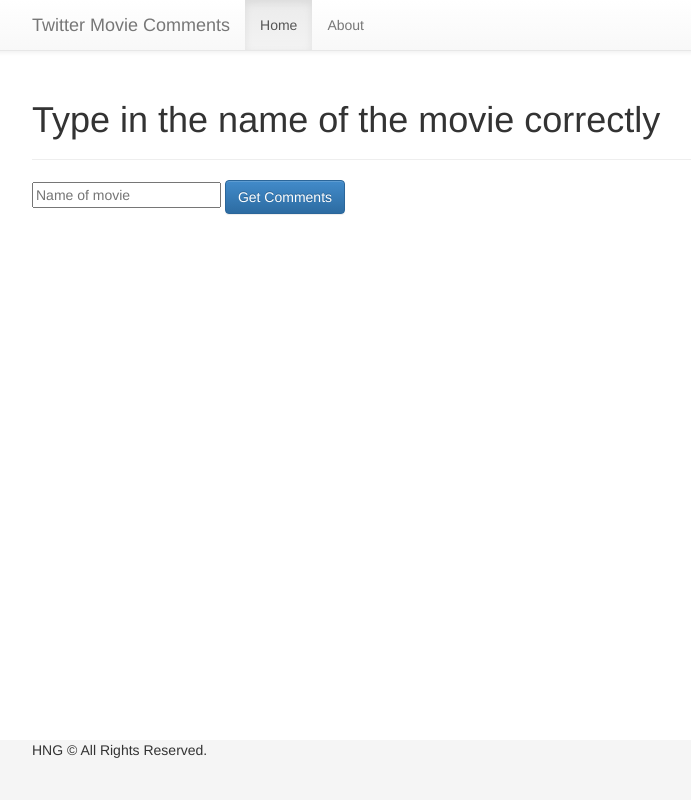
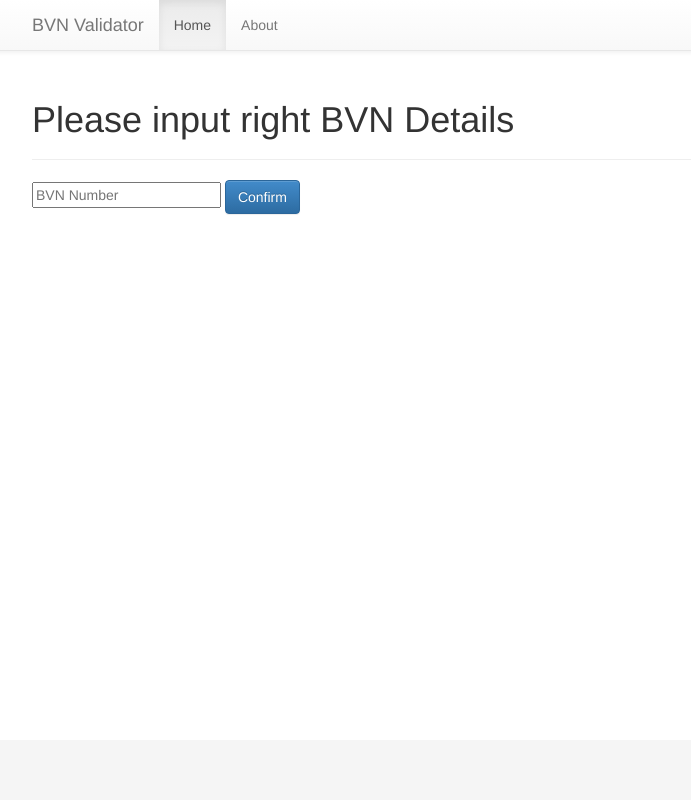
Before and after one commit to vahiwe/Movie-Tweets, a Flask app: page / in a window 1280 px wide. Shown: the whole page, without its empty margins (38-729 px from the left). Run offline with Flask 2, Linux system fonts and the light colour scheme; some libraries are stand-ins or nearby versions.

Commit message:
make it better

```diff
--- a/app.py
+++ b/app.py
@@ -6,13 +6,21 @@ from flask import Flask, render_template, request
 # from flask.ext.sqlalchemy import SQLAlchemy
 import logging
 from logging import Formatter, FileHandler
-from movie import *
 import os
 
+import requests
+
+def valBVN(bvnNumber):
+    bvnNumber= str(bvnNumber)
+    tokenKey= 'FLWSECK-af1ff421c70907112ba55815f89710ea-X'
+    api= 'https://ravesandboxapi.flutterwave.com/v2/kyc/bvn/'+ bvnNumber+'?seckey='+ tokenKey
+
+    r= requests.get(api)
+
+    return r.json
 #----------------------------------------------------------------------------#
 # App Config.
 #----------------------------------------------------------------------------#
-
 app = Flask(__name__)
 app.config.from_object('config')
 
@@ -24,16 +32,17 @@ app.config.from_object('config')
 @app.route('/', methods=['POST', 'GET'])
 def home():
     if request.method == 'POST':
-        moviename = request.form['movie_name']
-        getmovies()
-        checkers = checkname(moviename)
-        if checkers == False:
-            return render_template('pages/placeholder.home.html', checker=True)
-        moviename = "#" + moviename + " #movie"
-        df = searching(moviename)
-        if df.empty:
-            return render_template('pages/placeholder.home.html', empt=True)
-        return render_template('pages/placeholder.home.html', df=df, check=True)
+        bvnNo = request.form['bvnNumber']
+        if not bvnNo.isdigit():
+            return render_template('pages/placeholder.home.html', digit_check=True)
+        if len(bvnNo) != 11:
+            return render_template('pages/placeholder.home.html', length_check= True)
+        print(bvnNo)
+        checkBVN= valBVN(bvnNo)
+        if checkBVN()['status']== 'error':
+            return render_template('pages/placeholder.home.html', error_message= checkBVN()['message'] )
+        if checkBVN()['status']== 'success':
+            return render_template('pages/placeholder.home.html', name= checkBVN()['data']['first_name'] +" "+ checkBVN()['data']['middle_name'] +" "+ checkBVN()['data']['last_name'], date= checkBVN()['data']['date_of_birth'], phonenumber= checkBVN()['data']['phone_number'] )
     return render_template('pages/placeholder.home.html')
 
 
--- a/templates/layouts/main.html
+++ b/templates/layouts/main.html
@@ -50,7 +50,7 @@
                         <span class="icon-bar"></span>
                         <span class="icon-bar"></span>
                     </button>
-                    <a class="navbar-brand" href="/">Twitter Movie Comments</a>
+                    <a class="navbar-brand" href="/">BVN Validator</a>
                 </div>
                 <div class="collapse navbar-collapse">
                     <ul class="nav navbar-nav">
@@ -86,7 +86,7 @@
 
     <div id="footer">
         <div class="container">
-            <p>HNG &copy; All Rights Reserved.</p>
+            <p></p>
             {% block footer %}{% endblock %}
         </div>
     </div>
--- a/templates/pages/placeholder.about.html
+++ b/templates/pages/placeholder.about.html
@@ -3,8 +3,8 @@
 {% block content %}
 
 <div class="page-header">
-    <h1>About Twitter Movie Comments</h1>
+    <h1>About BVN Validator</h1>
 </div>
-<p class="lead">Twitter Movie Comments is a tool used in getting comments about a movie from Twitter</p>
+<p class="lead">Used to validate BVN number of Customers using flutterwave's BVN Validation API</p>
 
 {% endblock %}
--- a/templates/pages/placeholder.home.html
+++ b/templates/pages/placeholder.home.html
@@ -3,74 +3,54 @@
 {% block content %}
 
 <div class="page-header">
-    <h1>Type in the name of the movie correctly</h1>
+    <h1>Please input right BVN Details</h1>
 </div>
 <form method="post" class="form">
-    <input type="text" name="movie_name" placeholder="Name of movie" required="required" />
-    <input type="submit" class="btn btn-primary" value="Get Comments">
+    <input type="text" name="bvnNumber" placeholder="BVN Number" required="required" />
+    <input type="submit" class="btn btn-primary" value="Confirm">
 </form>
 <br><br><br>
 
-{% if checker %}
+{% if digit_check %}
 <div class="container">
     <div class="row">
         <div class="col-md-8">
-            <h4>Movie not in Database. Make sure you typed in the name correctly.</h4>
+            <h4>Please enter only digits</h4>
         </div>
     </div>
 </div>
 {% endif %}
 
-{% if empt %}
+{% if length_check %}
 <div class="container">
     <div class="row">
         <div class="col-md-8">
-            <h4>Sorry we couldn't retrieve any comments for this movie.</h4>
+            <h4>Digits of number incomplete, should contain 11 digits</h4>
         </div>
     </div>
 </div>
 {% endif %}
 
-{% if check %}
+{% if error_message %}
 <div class="container">
     <div class="row">
         <div class="col-md-8">
-            <h2 class="page-header">Comments</h2>
-            <section class="comment-list">
-                <!-- First Comment -->
-                {% for row in df.itertuples() %}
-                <article class="row">
-                    <div class="col-md-2 col-sm-2 hidden-xs">
-                        <figure class="thumbnail">
-                            <img class="img-responsive"
-                                src="http://www.tangoflooring.ca/wp-content/uploads/2015/07/user-avatar-placeholder.png" />
-                            <figcaption class="text-center">{{row.users}}</figcaption>
-                        </figure>
-                    </div>
-                    <div class="col-md-10 col-sm-10">
-                        <div class="panel panel-default arrow left">
-                            <div class="panel-body">
-                                <header class="text-left">
-                                    <div class="comment-user"><i class="fa fa-user"></i> {{row.users}}</div>
-                                    <time class="comment-date" datetime="16-12-2014 01:05"><i class="fa fa-clock-o"></i>
-                                        {{row.stdates}}</time>
-                                </header>
-                                <div class="comment-post">
-                                    <p>
-                                        {{row.tweets}}</p>
-                                </div>
-                                <p class="text-right"><i class="fa fa-retweet"></i> {{row.retweets}} <i
-                                        class="fa fa-heart"></i>
-                                    {{row.likes}}
-                                </p>
-                            </div>
-                        </div>
-                    </div>
-                </article>
-                {% endfor %}
-            </section>
+            <h4>{{ error_message }}</h4>
         </div>
     </div>
 </div>
 {% endif %}
+
+{% if name %}
+<div class="container">
+    <div class="row">
+        <div class="col-md-8">
+            <h4>Name: {{ name }}</h4><br>
+            <h4>Phone Number: {{ phonenumber }}</h4><br>
+            <h4>Date of Birth: {{ date }}</h4><br>
+        </div>
+    </div>
+</div>
+{% endif %}
+
 {% endblock %}
```
Also changed, not shown: ab.py (added, +12 -0 lines).
